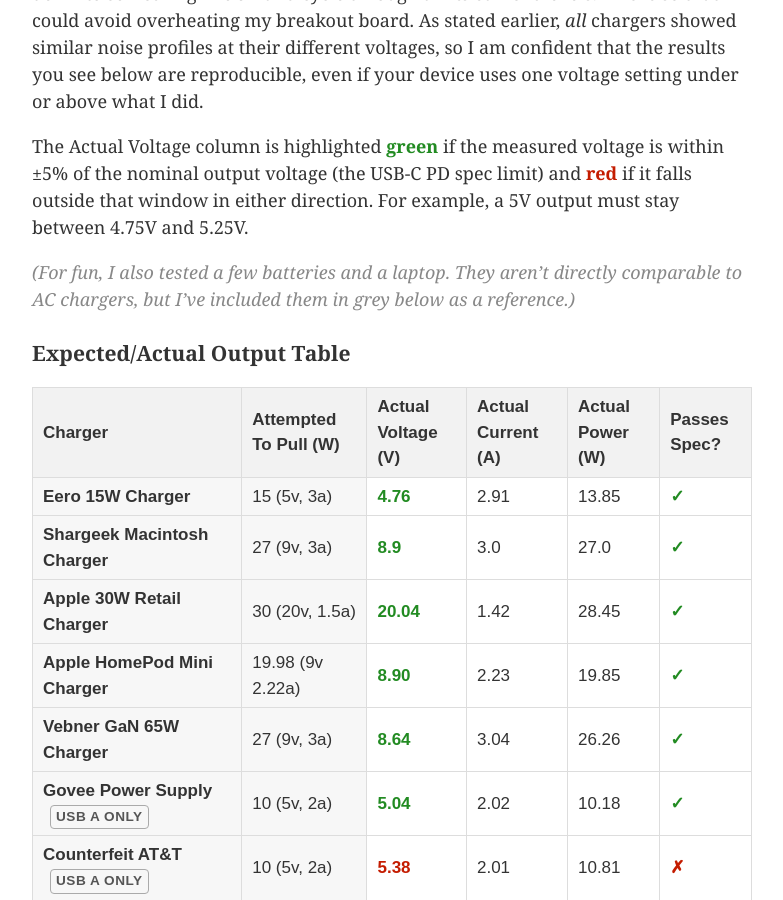
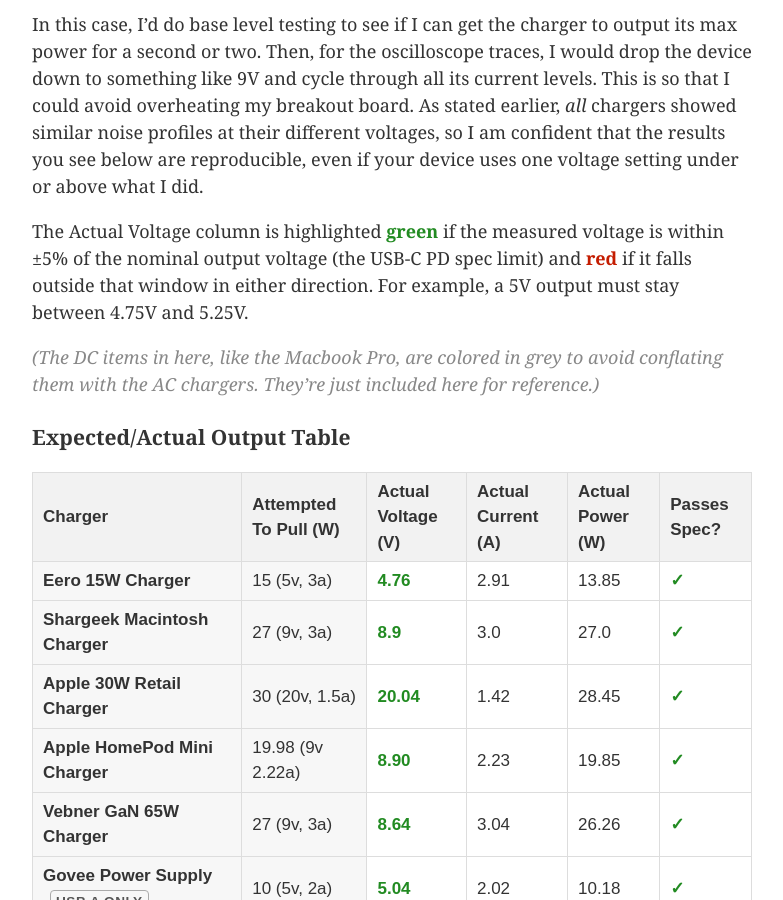
Before and after one commit to 0sps/sull1van.com, a Jekyll site: the page built from _posts/2026-01-19-a-dozen-chargers-in-the-lab.md, in a window 1280 px wide and 900 px high, scrolled down 9588 px. Shown: the whole window, without its empty margins (248-1031 px from the left). Built offline with Jekyll 4.4.1, drawn with Linux system fonts in a browser that asks for light colours; some of the changed text lies outside the part shown.

Commit message:
Update 2026-01-19-a-dozen-chargers-in-the-lab.md

```diff
--- a/_posts/2026-01-19-a-dozen-chargers-in-the-lab.md
+++ b/_posts/2026-01-19-a-dozen-chargers-in-the-lab.md
@@ -775,7 +775,7 @@
 <br>
 
 ### Oscilloscope Graphs - Results Table
-
+<span style="color: #888; font-style: italic;">(The DC items in here, like the Macbook Pro, are colored in grey to avoid conflating them with the AC chargers. They're just included here for reference.)</span>
 
 <div class="table-wrapper">
 <table>
@@ -844,7 +844,7 @@
 
 The Actual Voltage column is highlighted <span style="color:#228B22; font-weight:700;">green</span> if the measured voltage is within ±5% of the nominal output voltage (the USB-C PD spec limit) and <span style="color:#C41C00; font-weight:700;">red</span> if it falls outside that window in either direction. For example, a 5V output must stay between 4.75V and 5.25V.
 
-<span style="color: #888; font-style: italic;">(For fun, I also tested a few batteries and a laptop. They aren’t directly comparable to AC chargers, but I’ve included them in grey below as a reference.)</span>
+<span style="color: #888; font-style: italic;">(The DC items in here, like the Macbook Pro, are colored in grey to avoid conflating them with the AC chargers. They're just included here for reference.)</span>
 ### Expected/Actual Output Table
 <div class="table-wrapper">
 <table class="stats-table">
```
